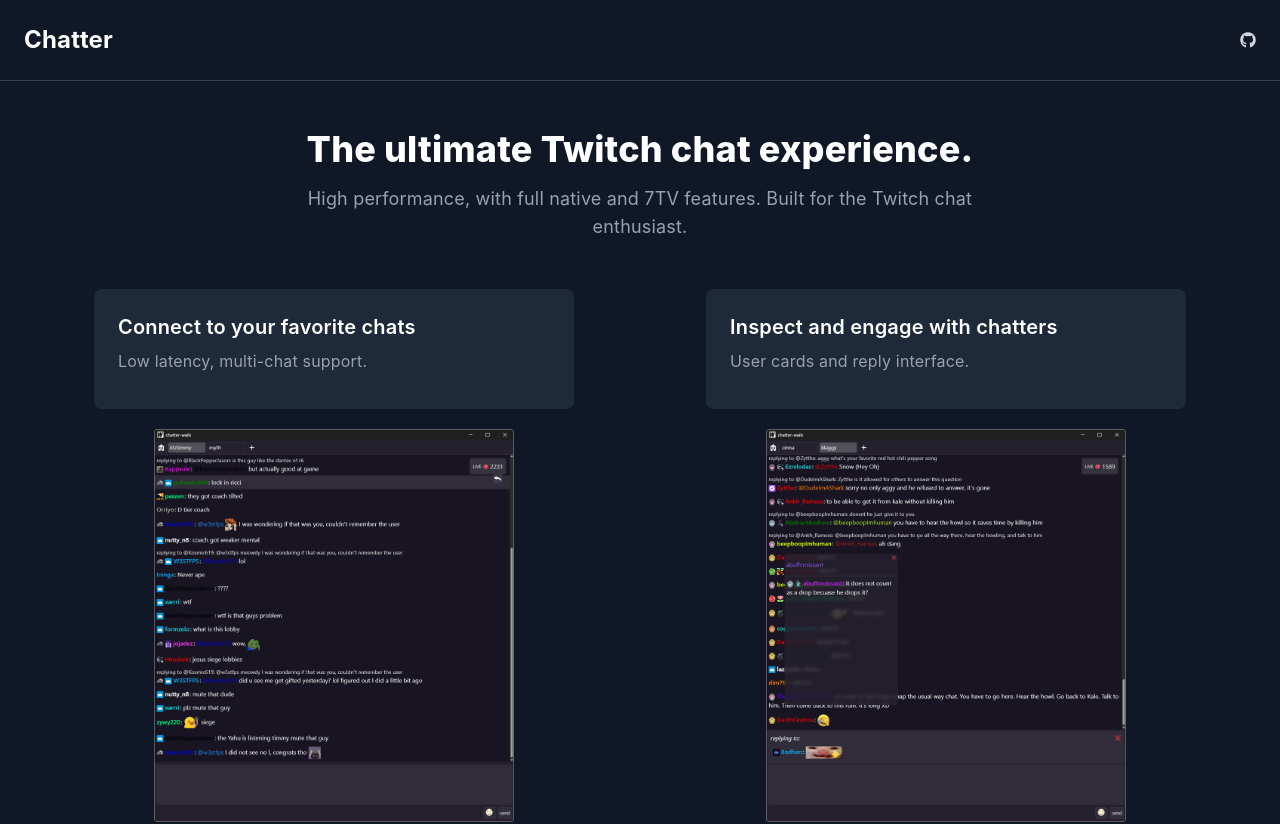
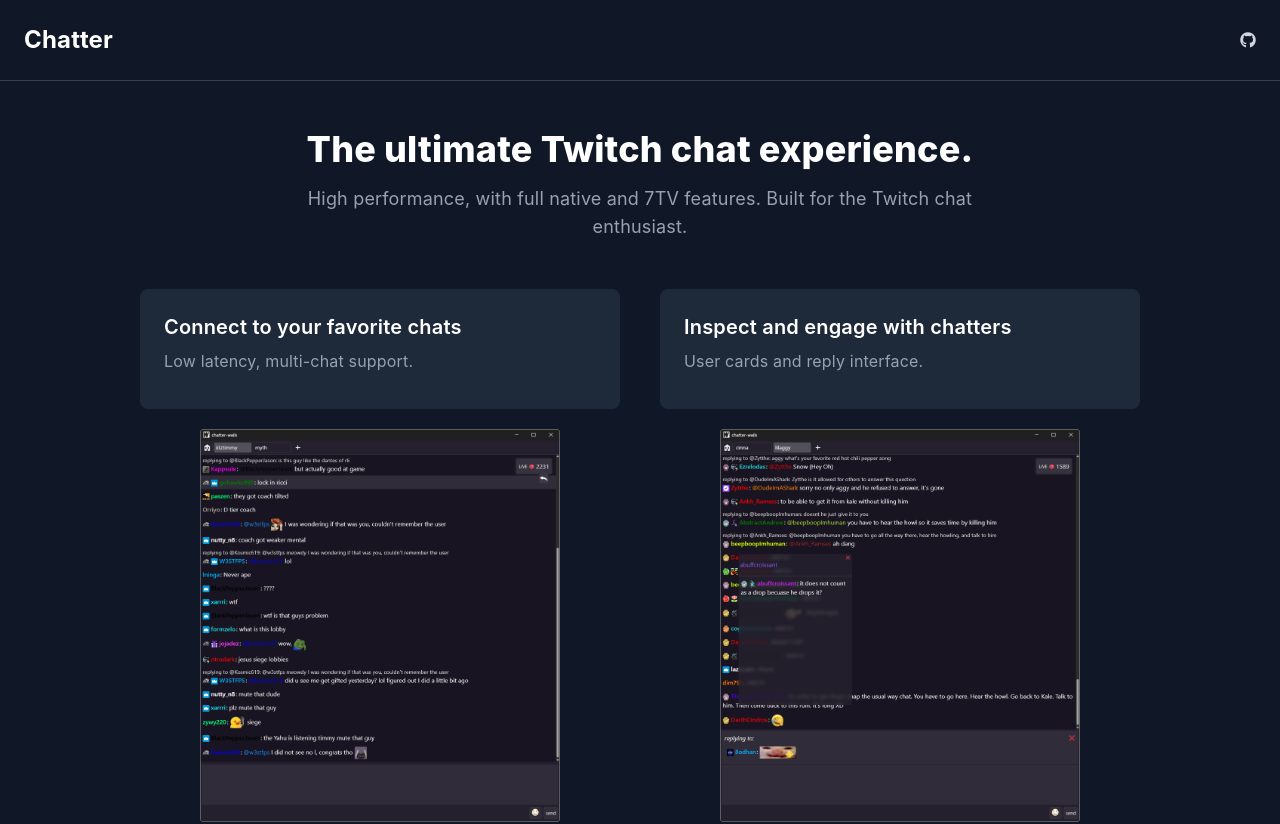
Before and after one commit to tscott12331/chatter-site, a React (Vite) app: page / in a window 1280 px wide. Shown: the top 824 px of the page. Built offline with nearby package versions, Linux system fonts and the light colour scheme.

Commit message:
style: change image alignment to be more compact

```diff
--- a/src/pages/home.tsx
+++ b/src/pages/home.tsx
@@ -18,7 +18,7 @@
                         High performance, with full native and 7TV features. Built for the Twitch chat enthusiast.
                     </p>
                 </section>
-                <section className="flex flex-wrap gap-10 justify-around mb-12">
+                <section className="flex flex-wrap gap-10 justify-center mb-12">
                     <div className="min-w-70 max-w-120">
                         <div className="bg-gray-800 p-6 rounded-lg h-30 mb-5">
                             <h3 className="text-xl font-semibold mb-2">Connect to your favorite chats</h3>
```
